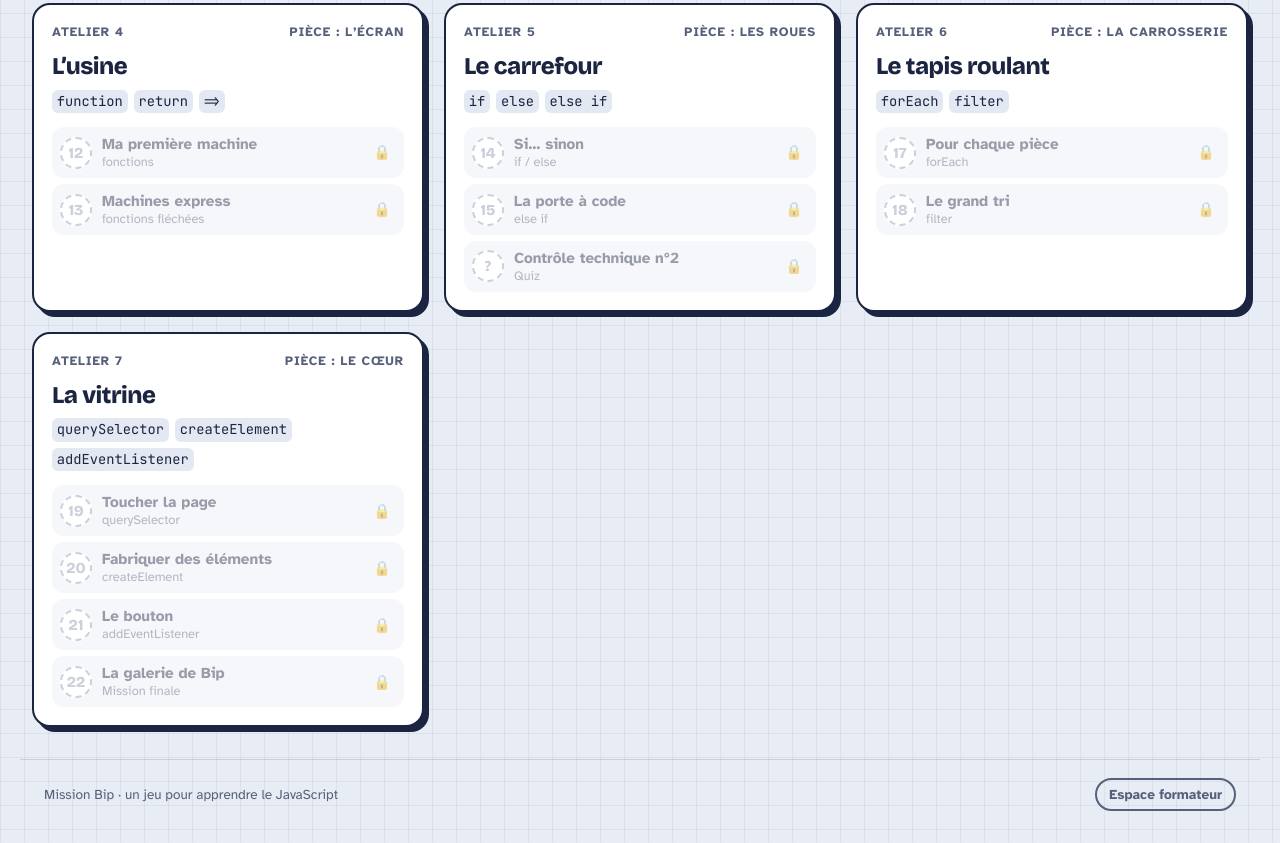
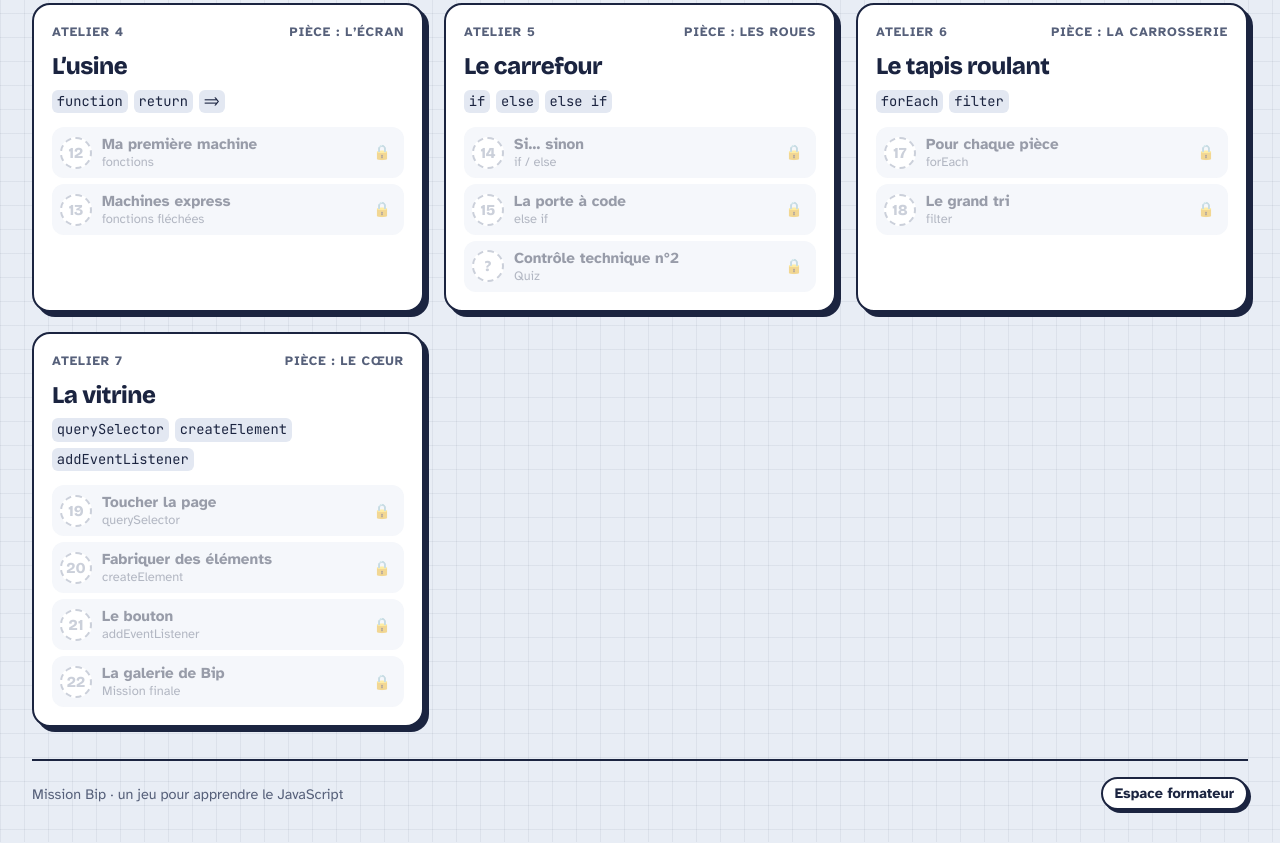
Before and after one commit to Diurndesign/javascript_game, a plain HTML site: page index.html in a window 1280 px wide. Shown: the part 1307-2150 px from the top of the page. Drawn offline with nearby package versions, Linux system fonts and the light colour scheme; no server answers.

Commit message:
Pied de page aligné sur le contenu, bouton au style du jeu
Co-Authored-By: Claude Opus 5.5 <noreply@anthropic.com>
Claude-Session: https://claude.ai/code/session_01QhyTVNuzoTfCv7HfDbhWxy

```diff
--- a/index.html
+++ b/index.html
@@ -26,7 +26,7 @@
   <section id="view-level" hidden></section>
   <section id="view-notebook" hidden></section>
 </main>
-<footer class="pied-jeu"><span>Mission Bip · un jeu pour apprendre le JavaScript</span><a href="https://diurndesign.github.io/javascript_game/admin.html" target="_blank" rel="noopener">Espace formateur</a></footer>
+<footer class="pied-jeu"><div class="pied-jeu-in"><span>Mission Bip · un jeu pour apprendre le JavaScript</span><a class="btn btn-small" href="https://diurndesign.github.io/javascript_game/admin.html" target="_blank" rel="noopener">Espace formateur</a></div></footer>
 
 <div class="modal" id="modal" hidden role="dialog" aria-modal="true" aria-labelledby="modal-title"><div class="dialog" id="dialog"></div></div>
 <canvas id="confetti" hidden></canvas>
--- a/style.css
+++ b/style.css
@@ -364,6 +364,6 @@ a.btn { text-decoration: none; display: inline-flex; align-items: center; justif
 .cloud-banner .cloud-banner-one { margin-top: 8px; font-weight: 700; font-size: .92rem; }
 
 /* ---------- pied de page : accès formateur ---------- */
-.pied-jeu { max-width: 1240px; margin: 0 auto; padding: 18px 24px 32px; display: flex; flex-wrap: wrap; gap: 8px 16px; justify-content: space-between; align-items: center; color: var(--ink-soft, #56607A); font-size: .85rem; border-top: 1px solid rgba(27, 36, 64, .15); }
-.pied-jeu a { color: inherit; font-weight: 700; text-decoration: none; border: 2px solid currentColor; border-radius: 999px; padding: 4px 12px; }
-.pied-jeu a:hover, .pied-jeu a:focus { color: var(--ink, #1B2440); background: #fff; }
+.pied-jeu { max-width: 1360px; margin: 0 auto; padding: 0 clamp(16px, 3vw, 32px) 32px; }
+.pied-jeu-in { display: flex; flex-wrap: wrap; gap: 10px 16px; justify-content: space-between; align-items: center; border-top: 2px solid var(--ink); padding-top: 16px; color: var(--ink-soft); font-size: .9rem; }
+.pied-jeu-in .btn { text-decoration: none; color: var(--ink); }
```
